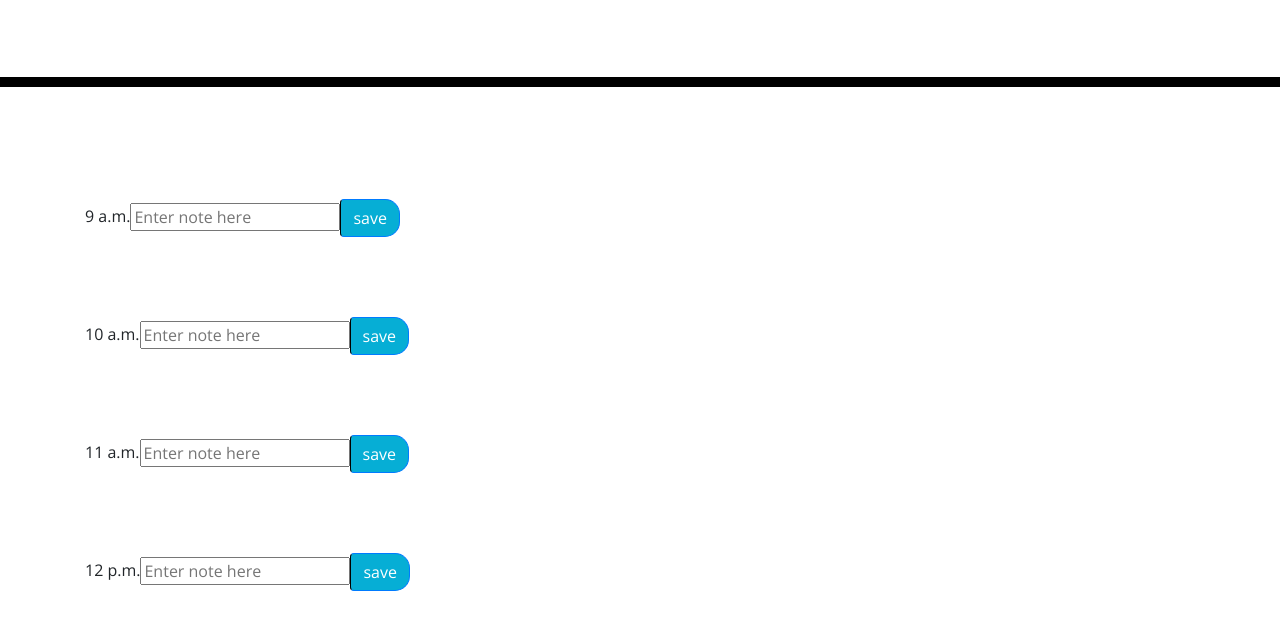
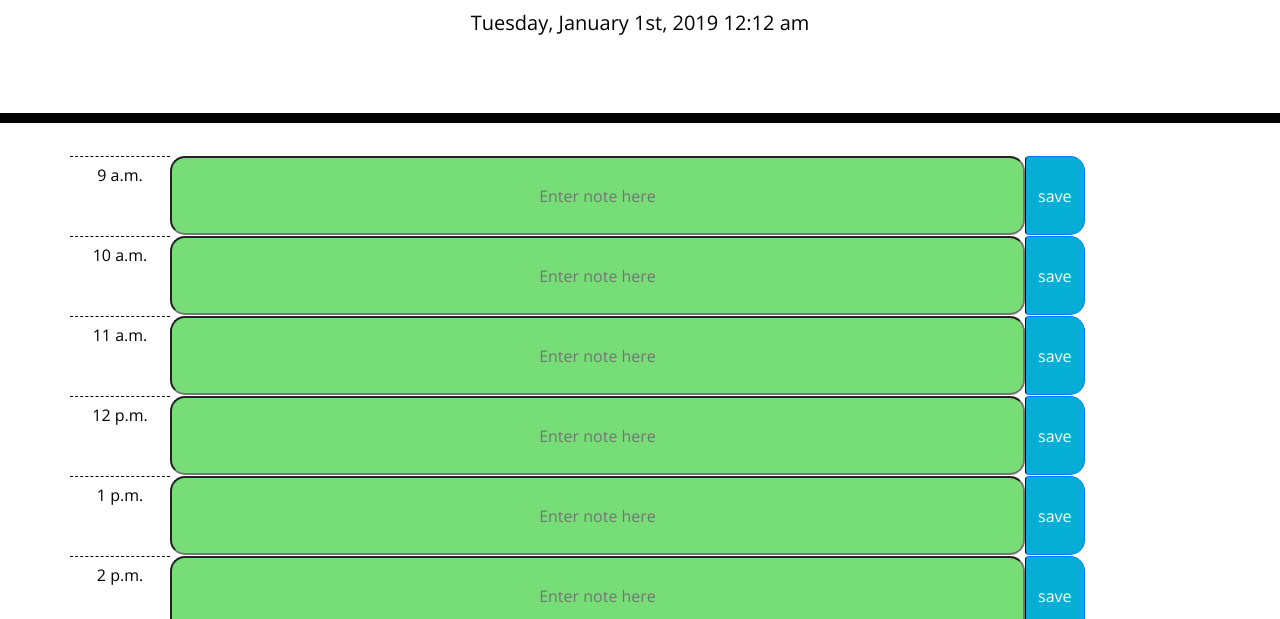
Before and after one commit to kaitekelly/WorkDayScheduler, a plain HTML site: page index.html in a window 1280 px wide. Shown: the part 181-800 px from the top of the page. Drawn offline with nearby package versions, Linux system fonts and the light colour scheme.

Commit message:
fixed styling and moment js past present future

```diff
--- a/assets/style.css
+++ b/assets/style.css
@@ -4,7 +4,7 @@ body {
   line-height: 1;
 }
 
-textarea{
+textarea {
   background: transparent;
   border: none;
   resize: none;
@@ -28,18 +28,23 @@ textarea{
 .time-block{
   text-align: center;
   border-radius: 15px;
+  width: 75%;
 }
 
 .row {
   white-space: pre-wrap;
   height: 80px;
   border-top: 1px solid white;;
+  text-align: center;
 }
 
 .hour {
   background-color: #ffffff;
   color: #000000;
   border-top: 1px dashed #000000;
+  text-align: center;
+  width: 100px;
+  padding: 10px;
 }
 
 .past {
--- a/index.html
+++ b/index.html
@@ -22,11 +22,13 @@
   <div class="container">
     <div id="calendar"></div>
     <!-- Timeblocks go here -->
+
   </div>
   <script src="https://code.jquery.com/jquery-3.4.1.min.js"></script>
   <script src="https://cdnjs.cloudflare.com/ajax/libs/moment.js/2.24.0/moment.min.js"></script>
 
   <script>
+    function simpleCalendar() {
     $(document).ready(function () {
       let momentVar = moment().format('dddd, MMMM Do, YYYY h:mm a');
       let workHours = ["9 a.m.", "10 a.m.", "11 a.m.", "12 p.m.", "1 p.m.", "2 p.m.", "3 p.m.", "4 p.m.", "5 p.m."]
@@ -37,6 +39,7 @@
         return currentDay;
       }
 
+      currentDay();
 
       let row;
       let timeCol;
@@ -44,12 +47,12 @@
       //THEN I am presented with timeblocks for standard business hours
       for (i = 0; i < workHours.length; i++) {
         console.log(workHours[i]);
-        let row = $("<div>").addClass("row")
-        let timeCol = $("<text-area>").text(workHours[i]);
-        let inputCol = $("<input>").attr("placeholder", "Enter note here").addClass("toDo-input");
+        let row = $("<div>").addClass("row");
+        let timeCol = $("<text-area>").text(workHours[i]).addClass("hour");
+        let inputCol = $("<input>").attr("placeholder", "Enter note here").addClass("toDo-input time-block");
         saveBtn = $("<button>").addClass("btn btn-primary saveBtn").text("save");
-        $(row).append(timeCol)
-        $("#calendar").append(row).append(timeCol).append(inputCol).append(saveBtn);
+        $(row).append(timeCol).append(inputCol).append(saveBtn);
+        $("#calendar").append(row);
       }
 
       //for loop to add id's to input fields
@@ -75,7 +78,7 @@
       }
       addIdToSaveBtn();
 
-      //save button click event
+
 
       let saveBtnId1 = $("#saveBtn-Id-1");
       let saveBtnId2 = $("#saveBtn-Id-2");
@@ -97,9 +100,10 @@
       let toDoInput8 = $("#input-field-8");
       let toDoInput9 = $("#input-field-9");
 
-      let toDoArray = [];
+
       let storedInput;
 
+      //click events for each save button
 
       $(saveBtnId1).on("click", function (event) {
         event.preventDefault();
@@ -182,83 +186,95 @@
       let savedInput9 = (localStorage.getItem("toDo9"));
       toDoInput9.val(savedInput9);
 
-    })
 
+      // start if else statements to show past, present, future events
 
-    // currentDay();
-
-    let now = new Date().getHours();
-    if (now > 9) {
+      let now = new Date().getHours();
+    console.log(now);
+    if (now > 8) {
       $("#input-field-0").addClass("past");
-    } else if (now >= 9 && now < 10) {
+    } else if (now >= 8 && now < 9) {
       $("#input-field-0").addClass("present");
-    } else if (now < 9) {
+    } else if (now < 8) {
       $("#input-field-0").addClass("future");
     }
 
-    if (now > 10) {
+    if (now > 9) {
       $("#input-field-1").addClass("past");
-    } else if (now >= 10 && now < 11) {
+    } else if (now >= 9 && now < 10) {
       $("#input-field-1").addClass("present");
-    } else if (now < 10) {
+    } else if (now < 9) {
       $("#input-field-1").addClass("future");
     }
 
-    if (now > 11) {
+    if (now > 10) {
       $("#input-field-2").addClass("past");
-    } else if (now >= 11 && now < 12) {
+    } else if (now >= 10 && now < 11) {
       $("#input-field-2").addClass("present");
-    } else if (now < 11) {
+    } else if (now < 10) {
       $("#input-field-2").addClass("future");
     }
 
-    if (now > 12) {
+    if (now > 11) {
       $("#input-field-3").addClass("past");
-    } else if (now >= 12 && now < 13) {
+    } else if (now >= 11 && now < 12) {
       $("#input-field-3").addClass("present");
-    } else if (now < 12) {
+    } else if (now < 11) {
       $("#input-field-3").addClass("future");
     }
 
-    if (now > 13) {
+    if (now > 12) {
       $("#input-field-4").addClass("past");
-    } else if (now >= 13 && now < 14) {
+    } else if (now >= 12 && now < 13) {
       $("#input-field-4").addClass("present");
-    } else if (now < 13) {
+    } else if (now < 12) {
       $("#input-field-4").addClass("future");
     }
 
-    if (now > 14) {
+    if (now > 13) {
       $("#input-field-5").addClass("past");
-    } else if (now >= 14 && now < 15) {
+    } else if (now >= 13 && now < 14) {
       $("#input-field-5").addClass("present");
-    } else if (now < 14) {
+    } else if (now < 13) {
       $("#input-field-5").addClass("future");
     }
 
-    if (now > 15) {
+    if (now > 14) {
       $("#input-field-6").addClass("past");
-    } else if (now >= 15 && now < 16) {
+    } else if (now >= 14 && now < 15) {
       $("#input-field-6").addClass("present");
-    } else if (now < 15) {
+    } else if (now < 14) {
       $("#input-field-6").addClass("future");
     }
 
-    if (now > 16) {
+    if (now > 15) {
       $("#input-field-7").addClass("past");
-    } else if (now >= 16 && now < 17) {
+    } else if (now >= 15 && now < 16) {
       $("#input-field-7").addClass("present");
-    } else if (now < 16) {
+    } else if (now < 15) {
       $("#input-field-7").addClass("future");
     }
 
-    if (now > 17) {
+    if (now > 16) {
       $("#input-field-8").addClass("past");
-    } else if (now >= 17 && now < 18) {
+    } else if (now >= 16 && now < 17) {
       $("#input-field-8").addClass("present");
-    } else if (now < 17) {
+    } else if (now < 16) {
       $("#input-field-8").addClass("future");
     }
+
+    if (now > 17) {
+      $("#input-field-9").addClass("past");
+    } else if (now >= 17 && now < 18) {
+      $("#input-field-9").addClass("present");
+    } else if (now < 17) {
+      $("#input-field-9").addClass("future");
+    }
+
+    });
+
+  }
+  simpleCalendar();
   </script>
 </body>
 
```
Also changed, not shown: 1 other file.
